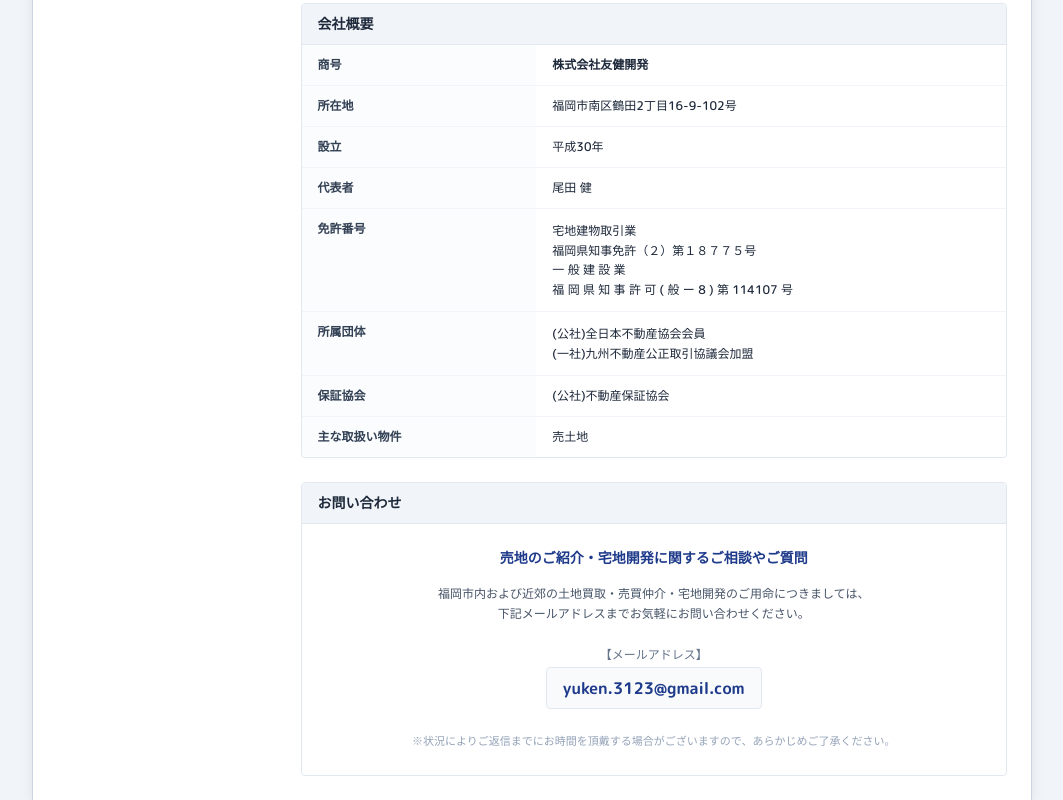
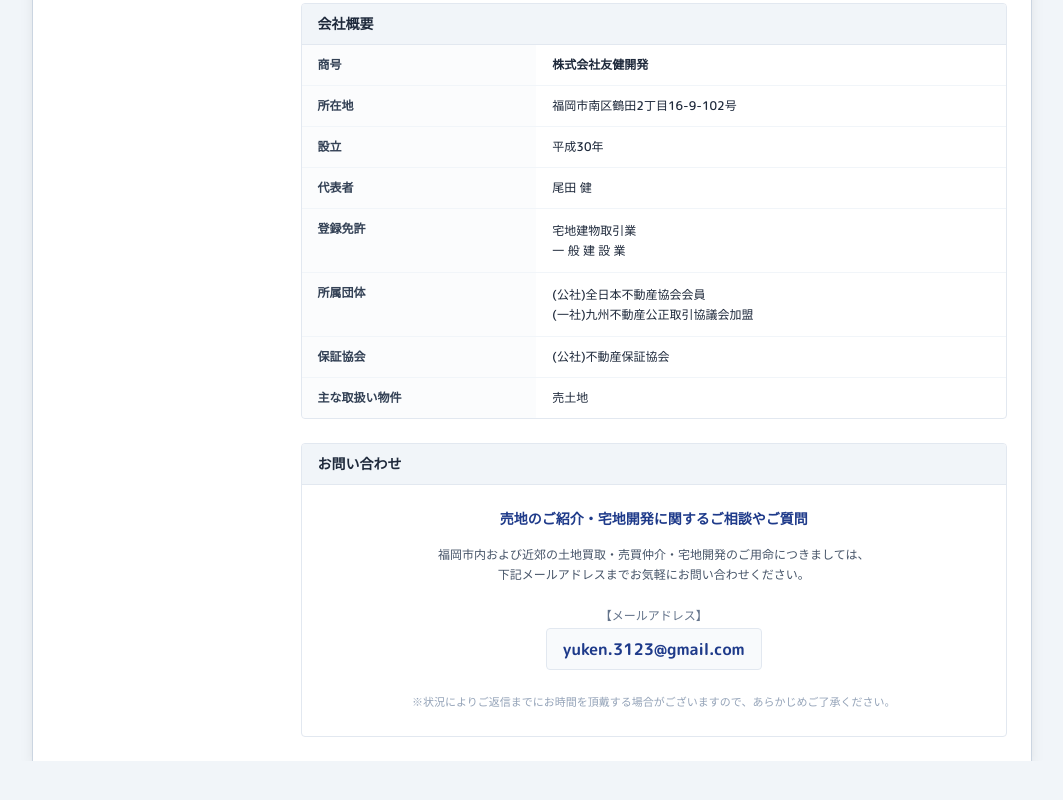
Before and after one commit to yuken-555/Yuken-site, a plain HTML site: page index.html in a window 1280 px wide. Shown: the part 847-1647 px from the top of the page, without its empty margins (108-1171 px from the left). After the commit the page ends 1608 px from the top, so only its background shows below. Drawn offline with nearby package versions, Linux system fonts and the light colour scheme.

Commit message:
Add files via upload

```diff
--- a/index.html
+++ b/index.html
@@ -146,12 +146,10 @@
                                 <td class="py-3 px-4 text-slate-800 align-top">尾田 健</td>
                             </tr>
                             <tr class="border-b border-slate-100">
-                                <th class="w-1/3 py-3 px-4 font-bold text-slate-700 bg-slate-50/50 align-top">免許番号</th>
+                                <th class="w-1/3 py-3 px-4 font-bold text-slate-700 bg-slate-50/50 align-top">登録免許</th>
                                 <td class="py-3 px-4 text-slate-800 leading-relaxed align-top">
                                     宅地建物取引業<br>
-                                    福岡県知事免許（２）第１８７７５号<br>
-                                    一 般 建 設 業<br>
-                                    福 岡 県 知 事 許 可 ( 般 ー 8 ) 第 114107 号
+                                    一 般 建 設 業
                                 </td>
                             </tr>
                             <tr class="border-b border-slate-100">
```
